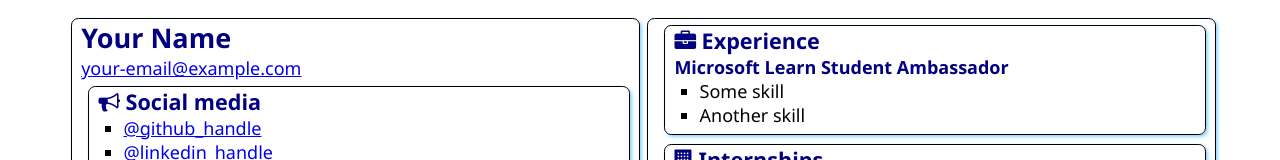
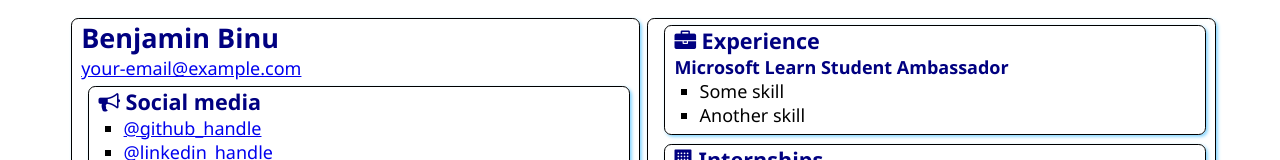
Before and after one commit to benjaminbinu/SATechnicalOnboarding, a plain HTML site: page src/index.html in a window 1280 px wide. Shown: the top 160 px of the page. Drawn offline with Linux system fonts and the light colour scheme.

Commit message:
Added My Name
Added my name as Benjamin Binu

```diff
--- a/src/index.html
+++ b/src/index.html
@@ -12,7 +12,7 @@
 <body>
     <main>
         <article class="box">
-            <h1>Your Name</h1>
+            <h1>Benjamin Binu</h1>
             <div><a href="mailto:your.email@example.com">your-email@example.com</a></div>
 
             <section class="box">
```
